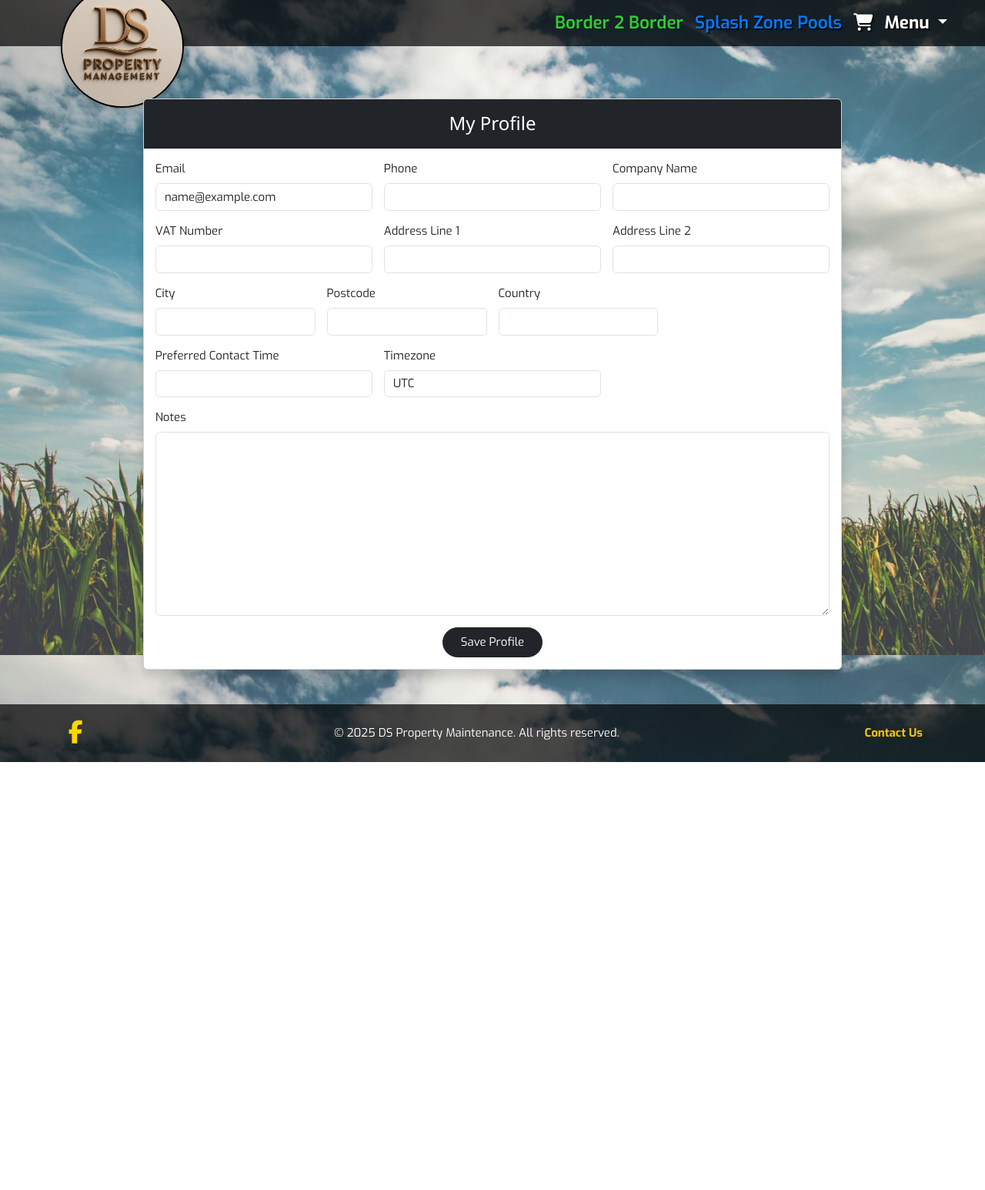
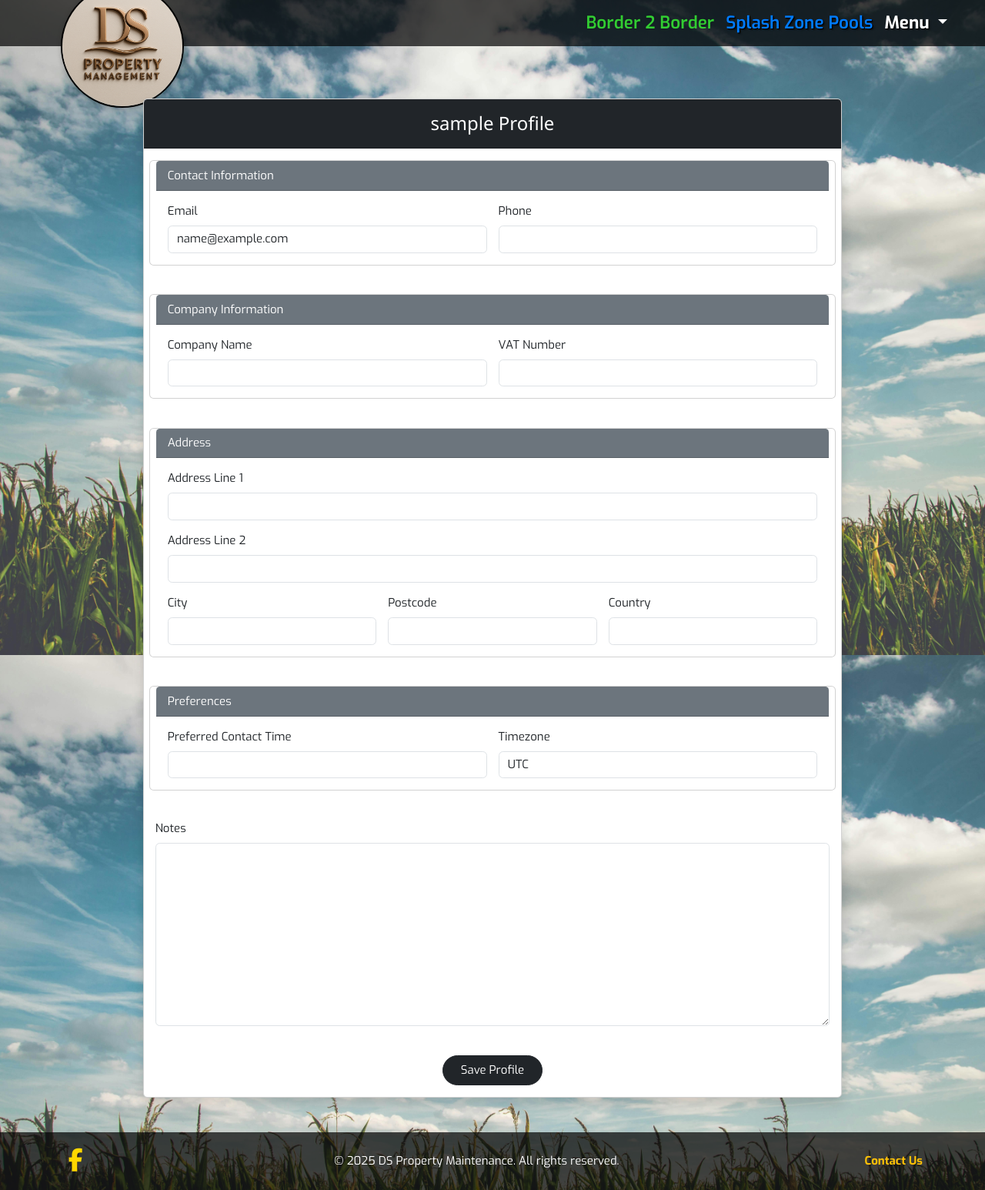
Before and after one commit to Rick-8/ds_property, a Django app: page /account/profile/ in a window 1280 px wide. Shown: the whole page at 77% size. Before the commit the page ends 990 px from the top, so only its background shows below. Run offline with Django 4.2, Linux system fonts and the light colour scheme; the visitor is signed in with stand-in values (Sample User, id 1); some libraries are stand-ins or nearby versions.

Commit message:
update - Profile page layout and added user name to title

```diff
--- a/accounts/templates/accounts/profile.html
+++ b/accounts/templates/accounts/profile.html
@@ -8,14 +8,19 @@
     <div class="col-12 col-lg-10">
       <div class="card shadow">
         <div class="card-header bg-dark text-white text-center">
-          <h3>My Profile</h3>
+          <h3>{{ user.username }} Profile</h3>
         </div>
         <div class="card-body">
           <form method="POST" enctype="multipart/form-data" class="row g-3">
             {% csrf_token %}
 
-            <!-- Email and Phone -->
-            <div class="col-12 col-md-6 col-lg-4">
+            <!-- Contact Info Section -->
+            <div class="card mb-4 w-100">
+              <div class="card-header bg-secondary text-white">
+                Contact Information
+              </div>
+              <div class="card-body row g-3">
+                <div class="col-12 col-md-6">
                   <label for="{{ form.email.id_for_label }}" class="form-label">Email</label>
                   {{ form.email|add_class:"form-control" }}
                   {% if form.email.errors %}
@@ -23,16 +28,23 @@
                   {% endif %}
                 </div>
 
-            <div class="col-12 col-md-6 col-lg-4">
+                <div class="col-12 col-md-6">
                   <label for="{{ form.phone.id_for_label }}" class="form-label">Phone</label>
                   {{ form.phone|add_class:"form-control" }}
                   {% if form.phone.errors %}
                   <div class="text-danger small">{{ form.phone.errors|striptags }}</div>
                   {% endif %}
                 </div>
+              </div>
+            </div>
 
-            <!-- Company Info -->
-            <div class="col-12 col-md-6 col-lg-4">
+            <!-- Company Info Section -->
+            <div class="card mb-4 w-100">
+              <div class="card-header bg-secondary text-white">
+                Company Information
+              </div>
+              <div class="card-body row g-3">
+                <div class="col-12 col-md-6">
                   <label for="{{ form.company_name.id_for_label }}" class="form-label">Company Name</label>
                   {{ form.company_name|add_class:"form-control" }}
                   {% if form.company_name.errors %}
@@ -40,57 +52,100 @@
                   {% endif %}
                 </div>
 
-            <div class="col-12 col-md-6 col-lg-4">
+                <div class="col-12 col-md-6">
                   <label for="{{ form.vat_number.id_for_label }}" class="form-label">VAT Number</label>
                   {{ form.vat_number|add_class:"form-control" }}
                   {% if form.vat_number.errors %}
                   <div class="text-danger small">{{ form.vat_number.errors|striptags }}</div>
                   {% endif %}
                 </div>
+              </div>
+            </div>
 
-            <!-- Address -->
-            <div class="col-12 col-md-6 col-lg-4">
+            <!-- Address Section -->
+            <div class="card mb-4 w-100">
+              <div class="card-header bg-secondary text-white">
+                Address
+              </div>
+              <div class="card-body row g-3">
+                <div class="col-12">
                   <label for="{{ form.default_address_line_1.id_for_label }}" class="form-label">Address Line 1</label>
                   {{ form.default_address_line_1|add_class:"form-control" }}
+                  {% if form.default_address_line_1.errors %}
+                  <div class="text-danger small">{{ form.default_address_line_1.errors|striptags }}</div>
+                  {% endif %}
                 </div>
 
-            <div class="col-12 col-md-6 col-lg-4">
+                <div class="col-12">
                   <label for="{{ form.default_address_line_2.id_for_label }}" class="form-label">Address Line 2</label>
                   {{ form.default_address_line_2|add_class:"form-control" }}
+                  {% if form.default_address_line_2.errors %}
+                  <div class="text-danger small">{{ form.default_address_line_2.errors|striptags }}</div>
+                  {% endif %}
                 </div>
 
-            <div class="col-12 col-md-4 col-lg-3">
+                <div class="col-12 col-md-4">
                   <label for="{{ form.default_city.id_for_label }}" class="form-label">City</label>
                   {{ form.default_city|add_class:"form-control" }}
+                  {% if form.default_city.errors %}
+                  <div class="text-danger small">{{ form.default_city.errors|striptags }}</div>
+                  {% endif %}
                 </div>
 
-            <div class="col-12 col-md-4 col-lg-3">
+                <div class="col-12 col-md-4">
                   <label for="{{ form.default_postcode.id_for_label }}" class="form-label">Postcode</label>
                   {{ form.default_postcode|add_class:"form-control" }}
+                  {% if form.default_postcode.errors %}
+                  <div class="text-danger small">{{ form.default_postcode.errors|striptags }}</div>
+                  {% endif %}
                 </div>
 
-            <div class="col-12 col-md-4 col-lg-3">
+                <div class="col-12 col-md-4">
                   <label for="{{ form.default_country.id_for_label }}" class="form-label">Country</label>
                   {{ form.default_country|add_class:"form-control" }}
+                  {% if form.default_country.errors %}
+                  <div class="text-danger small">{{ form.default_country.errors|striptags }}</div>
+                  {% endif %}
+                </div>
+              </div>
             </div>
 
-            <!-- Preferences -->
-            <div class="col-12 col-md-6 col-lg-4">
-              <label for="{{ form.preferred_contact_time.id_for_label }}" class="form-label">Preferred Contact Time</label>
+            <!-- Preferences Section -->
+            <div class="card mb-4 w-100">
+              <div class="card-header bg-secondary text-white">
+                Preferences
+              </div>
+              <div class="card-body row g-3">
+                <div class="col-12 col-md-6">
+                  <label for="{{ form.preferred_contact_time.id_for_label }}" class="form-label">Preferred Contact
+                    Time</label>
                   {{ form.preferred_contact_time|add_class:"form-control" }}
+                  {% if form.preferred_contact_time.errors %}
+                  <div class="text-danger small">{{ form.preferred_contact_time.errors|striptags }}</div>
+                  {% endif %}
                 </div>
 
-            <div class="col-12 col-md-6 col-lg-4">
+                <div class="col-12 col-md-6">
                   <label for="{{ form.timezone.id_for_label }}" class="form-label">Timezone</label>
                   {{ form.timezone|add_class:"form-control" }}
+                  {% if form.timezone.errors %}
+                  <div class="text-danger small">{{ form.timezone.errors|striptags }}</div>
+                  {% endif %}
+                </div>
+              </div>
             </div>
 
-            <!-- Notes - full width -->
+            <!-- Notes Section (full width) -->
+            <!-- Notes Section (full width and centered) -->
+            <div class="col-12 mb-4">
               {{ form.media }}
-            <div class="col-12">
               <label for="{{ form.notes.id_for_label }}" class="form-label">Notes</label>
               {{ form.notes|add_class:"form-control" }}
+              {% if form.notes.errors %}
+              <div class="text-danger small">{{ form.notes.errors|striptags }}</div>
+              {% endif %}
             </div>
+
 
             <!-- Submit Button - centered -->
             <div class="col-12 text-center mt-3">
--- a/templates/allauth/base.html
+++ b/templates/allauth/base.html
@@ -78,11 +78,7 @@
                             Splash Zone Pools
                         </a>
                     </li>
-                    <li class="nav-item">
-                        <a class="nav-link text-white w3-button" href="#">
-                            <i class="fa-solid fa-cart-shopping"></i>
-                        </a>
-                    </li>
+
                     {% endif %}
 
                     {% if user.is_authenticated %}
@@ -116,7 +112,7 @@
             {% if messages %}
             {% for message in messages %}
             <div class="toast align-items-center text-bg-{{ message.tags }} border-0" role="alert" aria-live="assertive"
-                    aria-atomic="true" data-bs-delay="5000">
+                aria-atomic="true" data-bs-delay="1000">
                 <div class="d-flex">
                     <div class="toast-body">
                         {{ message }}
```
Lines whose indentation alone changed are shown as unchanged.
